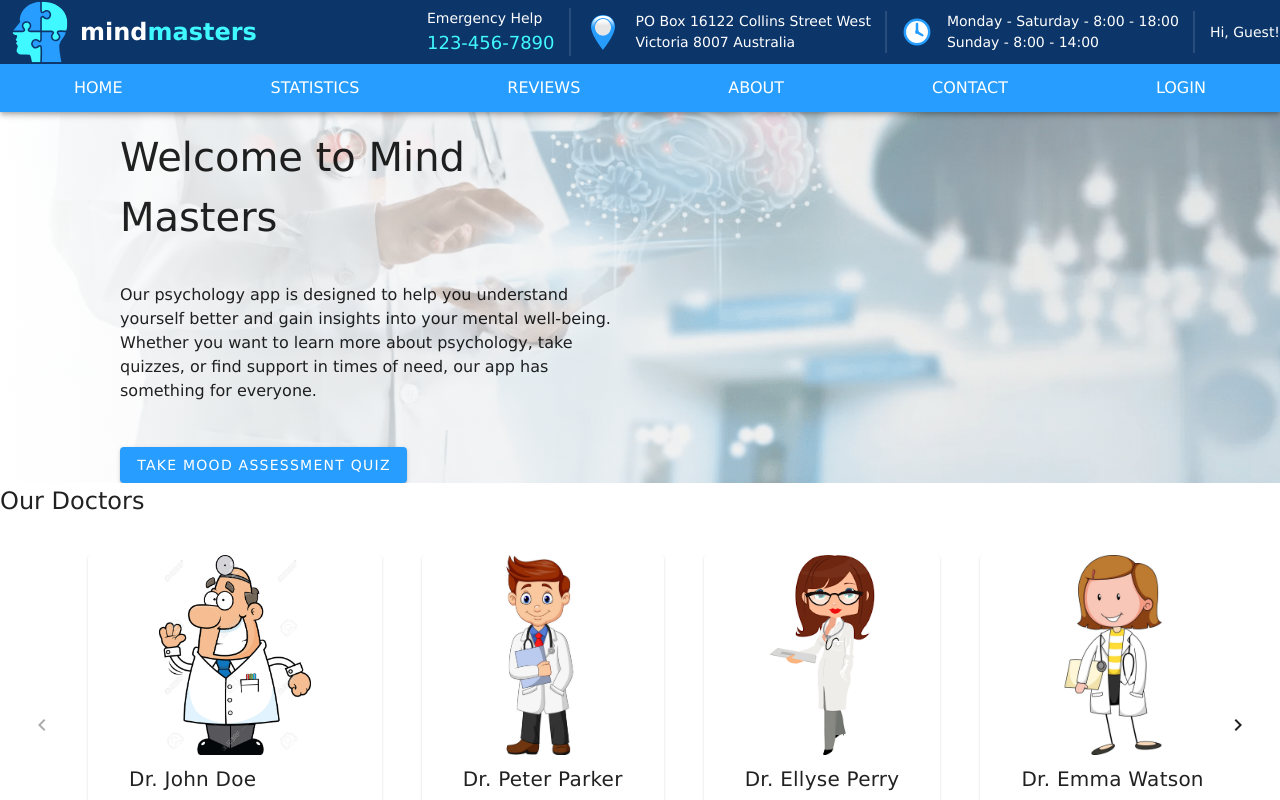
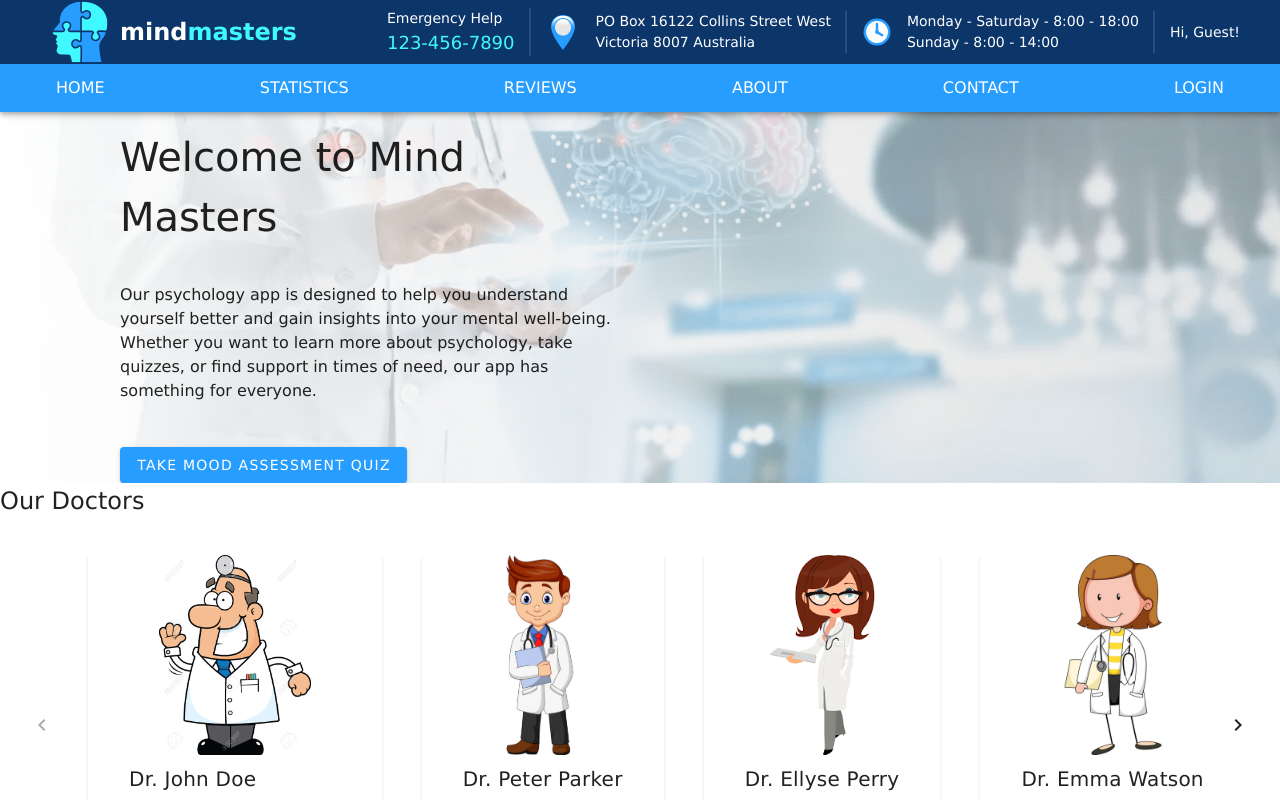
Before and after one commit to Feralwater/CogniLearn, a Vue app: page / in a window 1280 px wide. Shown: the top 800 px of the page. Built offline with nearby package versions, Linux system fonts and the light colour scheme.

Commit message:
add container styles

```diff
--- a/src/components/AppHeader/AppHeader.css
+++ b/src/components/AppHeader/AppHeader.css
@@ -1,10 +1,15 @@
+.header {
+  background-color: var(--secondary);
+  width: 100%;
+}
+
 .header-container {
-  background-color: var(--secondary);
+  max-width: 1200px;
+  margin: 0 auto;
   color: var(--white);
   display: flex;
   justify-content: space-between;
   align-items: center;
-  width: 100%;
   font-size: 14px;
 }
 
--- a/src/components/AppHeader/AppHeader.vue
+++ b/src/components/AppHeader/AppHeader.vue
@@ -8,7 +8,8 @@ const loginStore = useLoginStore();
 </script>
 
 <template>
-  <header class="header-container">
+  <header class="header">
+    <div class="header-container">
       <div class="header-logo">
         <v-img :src="logo" height="64" width="80" />
         <span class="project-name black">mind</span>
@@ -45,6 +46,7 @@ const loginStore = useLoginStore();
           </div>
         </div>
       </div>
+    </div>
   </header>
 </template>
 
--- a/src/components/AppNavigation/AppNavigation.vue
+++ b/src/components/AppNavigation/AppNavigation.vue
@@ -35,9 +35,6 @@ const props = defineProps<{
 
 .navigation {
   width: 100%;
-  display: flex;
-  align-items: center;
-  justify-content: center;
   background-color: var(--primary);
 }
 
@@ -45,8 +42,10 @@ const props = defineProps<{
   display: flex;
   padding: 0;
   width: 100%;
+  max-width: 1200px;
+  margin: 0 auto;
   align-items: center;
-  justify-content: space-around;
+  justify-content: space-between;
   background-color: var(--primary);
 }
 
```
Lines whose indentation alone changed are shown as unchanged.
